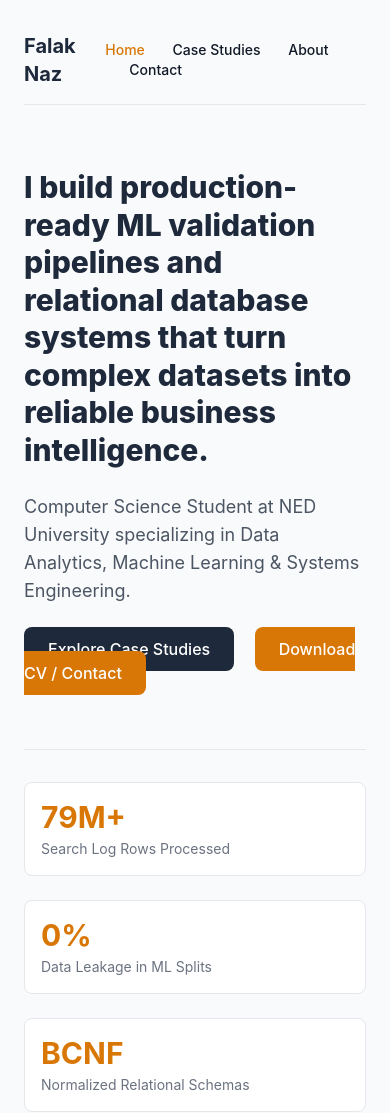
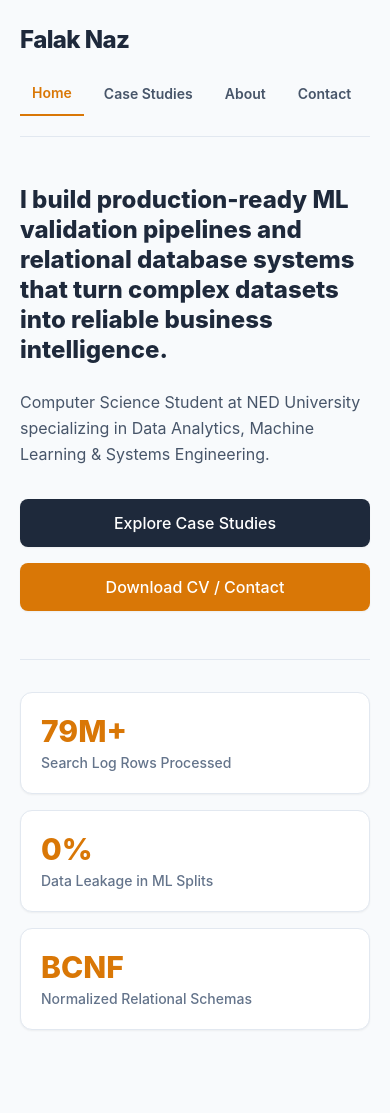
Before and after one commit to FALAKNAZMALICK/portfolio, a plain HTML site: page index.html in a window 390 px wide. Drawn offline with nearby package versions, Linux system fonts and the light colour scheme.

Commit message:
Refactor index.html for layout and style improvements
Updated HTML structure and styles for improved layout and responsiveness.

```diff
--- a/index.html
+++ b/index.html
@@ -6,48 +6,64 @@
     <title>Falak Naz | Portfolio</title>
     <script src="https://cdn.tailwindcss.com"></script>
     <style>
-        body { font-family: 'Inter', sans-serif; background-color: #F9FAFB; color: #111827; }
+        body {
+            font-family: 'Inter', system-ui, -apple-system, sans-serif;
+            background-color: #F8FAFC;
+            color: #0F172A;
+            overflow-x: hidden;
+        }
+        /* Touch target fix for mobile compliance */
+        .touch-target {
+            min-height: 44px;
+            display: inline-flex;
+            align-items: center;
+            justify-content: center;
+        }
     </style>
 </head>
-<body class="max-w-4xl mx-auto px-6 py-8">
+<body class="max-w-4xl mx-auto px-5 sm:px-8 py-6 md:py-10">
     <!-- Navigation -->
-    <nav class="flex justify-between items-center mb-16 border-b pb-4">
-        <div class="font-bold text-xl text-[#1E293B]">Falak Naz</div>
-        <div class="space-x-6 text-sm font-medium">
-            <a href="index.html" class="text-[#D97706]">Home</a>
-            <a href="cases.html" class="hover:text-[#D97706]">Case Studies</a>
-            <a href="about.html" class="hover:text-[#D97706]">About</a>
-            <a href="contact.html" class="hover:text-[#D97706]">Contact</a>
+    <nav class="flex flex-col sm:flex-row justify-between items-start sm:items-center gap-4 mb-12 sm:mb-16 border-b border-slate-200 pb-5">
+        <div class="font-extrabold text-2xl tracking-tight text-[#1E293B]">Falak Naz</div>
+        <div class="flex flex-wrap items-center gap-2 sm:gap-6 text-sm font-semibold">
+            <a href="index.html" class="touch-target px-3 py-1.5 text-[#D97706] border-b-2 border-[#D97706]">Home</a>
+            <a href="cases.html" class="touch-target px-3 py-1.5 text-slate-600 hover:text-[#D97706] transition-colors">Case Studies</a>
+            <a href="about.html" class="touch-target px-3 py-1.5 text-slate-600 hover:text-[#D97706] transition-colors">About</a>
+            <a href="contact.html" class="touch-target px-3 py-1.5 text-slate-600 hover:text-[#D97706] transition-colors">Contact</a>
         </div>
     </nav>
 
     <!-- Hero Section -->
-    <section class="my-16">
-        <h1 class="text-3xl md:text-5xl font-extrabold text-[#1E293B] leading-tight mb-6">
+    <section class="my-8 sm:my-14">
+        <h1 class="text-2xl sm:text-4xl md:text-5xl font-extrabold text-[#1E293B] leading-tight mb-6">
             I build production-ready ML validation pipelines and relational database systems that turn complex datasets into reliable business intelligence.
         </h1>
-        <p class="text-lg text-gray-600 mb-8">
+        <p class="text-base sm:text-lg text-slate-600 leading-relaxed mb-8 max-w-2xl">
             Computer Science Student at NED University specializing in Data Analytics, Machine Learning & Systems Engineering.
         </p>
-        <div class="space-x-4">
-            <a href="cases.html" class="bg-[#1E293B] text-white px-6 py-3 rounded-lg font-medium hover:bg-slate-700">Explore Case Studies</a>
-            <a href="contact.html" class="bg-[#D97706] text-white px-6 py-3 rounded-lg font-medium hover:bg-amber-600">Download CV / Contact</a>
+        <div class="flex flex-col sm:flex-row gap-4 items-stretch sm:items-center">
+            <a href="cases.html" class="touch-target bg-[#1E293B] text-white px-6 py-3 rounded-lg font-medium hover:bg-slate-700 transition-all text-center shadow-sm">
+                Explore Case Studies
+            </a>
+            <a href="contact.html" class="touch-target bg-[#D97706] text-white px-6 py-3 rounded-lg font-medium hover:bg-amber-600 transition-all text-center shadow-sm">
+                Download CV / Contact
+            </a>
         </div>
     </section>
 
     <!-- Metrics Section -->
-    <section class="grid grid-cols-1 md:grid-cols-3 gap-6 my-16 border-t pt-8">
-        <div class="p-4 border rounded-lg bg-white">
-            <div class="text-3xl font-bold text-[#D97706]">79M+</div>
-            <div class="text-sm text-gray-500 mt-1">Search Log Rows Processed</div>
+    <section class="grid grid-cols-1 sm:grid-cols-3 gap-4 sm:gap-6 my-12 sm:my-16 border-t border-slate-200 pt-8">
+        <div class="p-5 border border-slate-200 rounded-xl bg-white shadow-sm hover:shadow-md transition-shadow">
+            <div class="text-3xl font-extrabold text-[#D97706]">79M+</div>
+            <div class="text-sm font-medium text-slate-500 mt-1">Search Log Rows Processed</div>
         </div>
-        <div class="p-4 border rounded-lg bg-white">
-            <div class="text-3xl font-bold text-[#D97706]">0%</div>
-            <div class="text-sm text-gray-500 mt-1">Data Leakage in ML Splits</div>
+        <div class="p-5 border border-slate-200 rounded-xl bg-white shadow-sm hover:shadow-md transition-shadow">
+            <div class="text-3xl font-extrabold text-[#D97706]">0%</div>
+            <div class="text-sm font-medium text-slate-500 mt-1">Data Leakage in ML Splits</div>
         </div>
-        <div class="p-4 border rounded-lg bg-white">
-            <div class="text-3xl font-bold text-[#D97706]">BCNF</div>
-            <div class="text-sm text-gray-500 mt-1">Normalized Relational Schemas</div>
+        <div class="p-5 border border-slate-200 rounded-xl bg-white shadow-sm hover:shadow-md transition-shadow">
+            <div class="text-3xl font-extrabold text-[#D97706]">BCNF</div>
+            <div class="text-sm font-medium text-slate-500 mt-1">Normalized Relational Schemas</div>
         </div>
     </section>
 </body>
```
